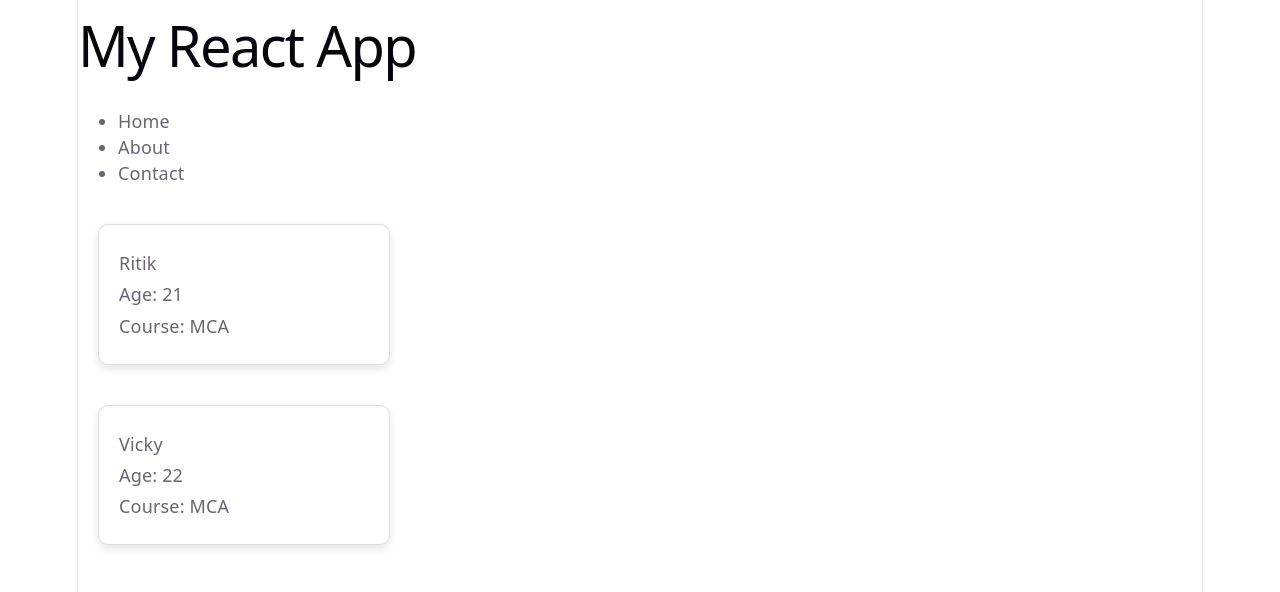
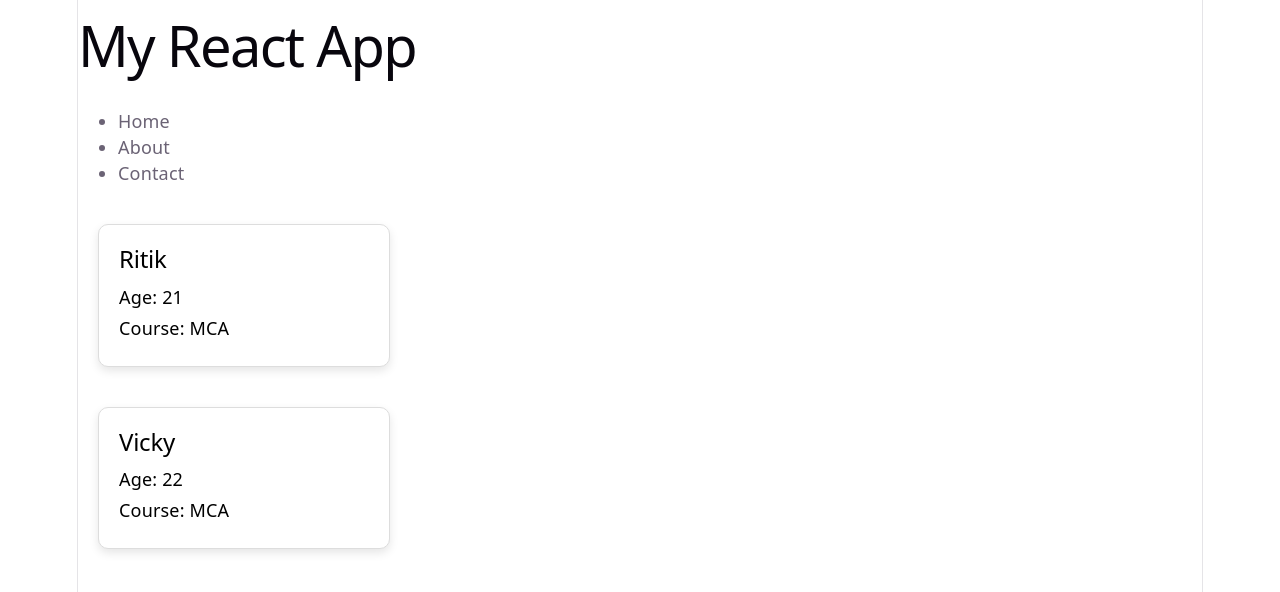
Before and after one commit to ritikpal5437/React, a React (Vite) app in the folder my-app/: page / in a window 1280 px wide. Shown: the top 592 px of the page. Built offline with nearby package versions, Linux system fonts and the light colour scheme.

Commit message:
fix: update Card component to use h2 for name and ensure consistent text color in styles

```diff
--- a/my-app/src/components/Card.css
+++ b/my-app/src/components/Card.css
@@ -10,8 +10,10 @@
 
 .card h2 {
   margin-bottom: 10px;
+  color: black;
 }
 
 .card p {
   margin: 5px 0;
+  color: black;
 }
--- a/my-app/src/components/Card.jsx
+++ b/my-app/src/components/Card.jsx
@@ -5,7 +5,7 @@ const Card = props => {
   return (
     <div className="card">
     <div>
-       <p>{props.name}</p>
+       <h2>{props.name}</h2>
        <p>Age: {props.age}</p>
        <p>Course: {props.course}</p>
     </div>
```
Also changed, not shown: my-app/src/App.jsx (+8 -0 lines).
